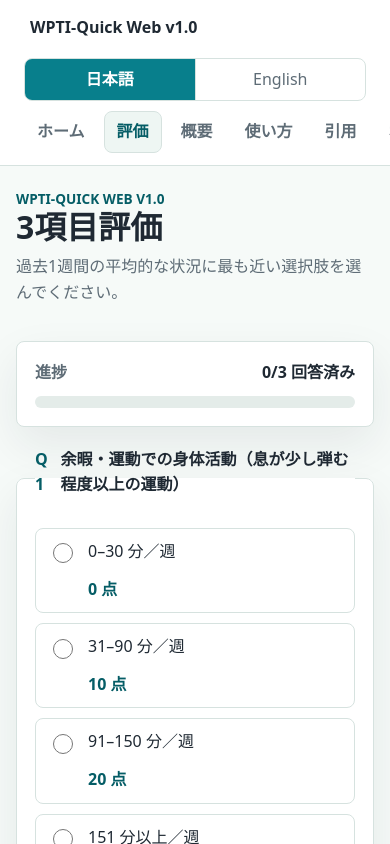
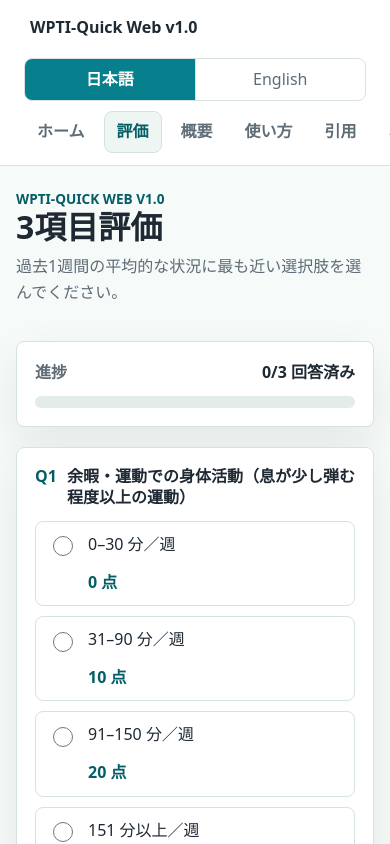
Before and after one commit to shinyu-kise/wpti-quick-web, a Next.js app: page / in a window 390 px wide. Both pictures are taken after a click on the button "評価を開始". Shown: the top 844 px of the page. Built offline with nearby package versions, Linux system fonts and the light colour scheme.

Commit message:
Fix mobile question heading layout

```diff
--- a/src/app/globals.css
+++ b/src/app/globals.css
@@ -53,6 +53,18 @@ button:disabled {
   opacity: 0.55;
 }
 
+.sr-only {
+  position: absolute;
+  width: 1px;
+  height: 1px;
+  padding: 0;
+  margin: -1px;
+  overflow: hidden;
+  clip: rect(0, 0, 0, 0);
+  white-space: nowrap;
+  border: 0;
+}
+
 a,
 p,
 li,
@@ -64,6 +76,8 @@ legend,
 .statement,
 .print-details,
 .info-panel,
+.question-heading,
+.question-title,
 .plain-list {
   overflow-wrap: anywhere;
   word-break: break-word;
@@ -352,19 +366,29 @@ h2 {
 }
 
 .question-card {
+  display: grid;
+  gap: 12px;
   margin: 0;
   padding: 18px;
 }
 
-.question-card legend {
-  display: flex;
+.question-heading {
+  display: grid;
+  grid-template-columns: auto minmax(0, 1fr);
+  align-items: start;
   gap: 10px;
-  padding: 0 0 12px;
+  min-width: 0;
   font-weight: 800;
+  line-height: 1.35;
 }
 
-.question-card legend span {
+.question-number {
+  min-width: max-content;
   color: var(--accent-strong);
+}
+
+.question-title {
+  min-width: 0;
 }
 
 .option-list {
--- a/src/app/page.tsx
+++ b/src/app/page.tsx
@@ -157,10 +157,11 @@ export default function Home() {
             <div className="question-list">
               {t.questions.map((question, index) => (
                 <fieldset className="question-card" key={question.id}>
-                  <legend>
-                    <span>Q{index + 1}</span>
-                    {question.title}
-                  </legend>
+                  <legend className="sr-only">{`Q${index + 1}. ${question.title}`}</legend>
+                  <div className="question-heading" aria-hidden="true">
+                    <span className="question-number">Q{index + 1}</span>
+                    <span className="question-title">{question.title}</span>
+                  </div>
                   <div className="option-list">
                     {question.options.map((option) => (
                       <label className="option-row" key={option.id}>
```
